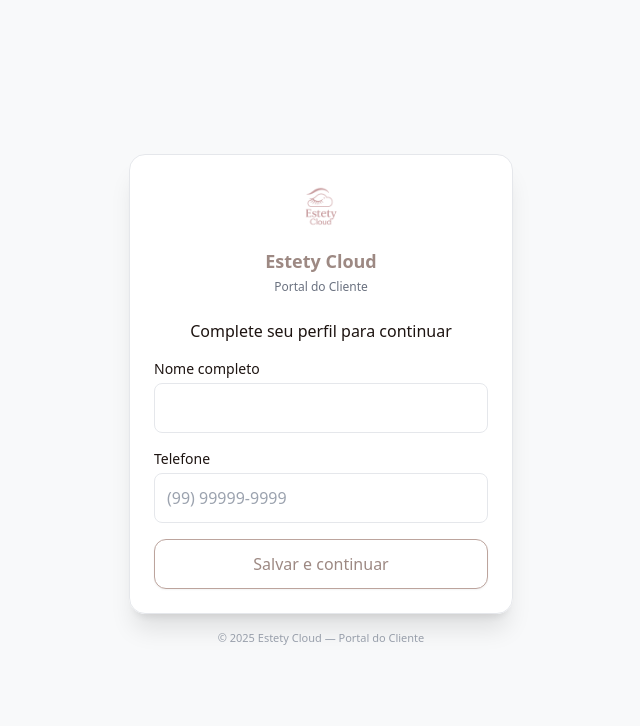
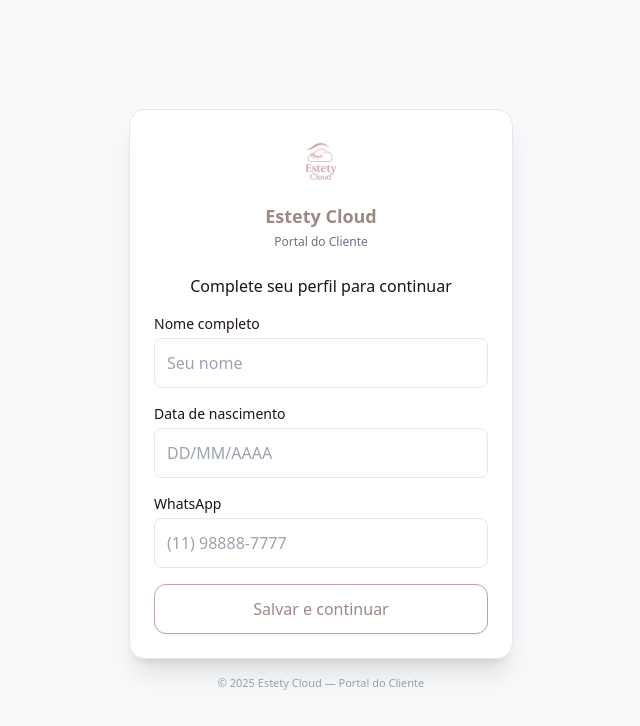
Before and after one commit to italovarzone/estetycloud-portal-cliente-app, a Next.js app: page /1/complete-profile in a window 1280 px wide. Shown: the top 726 px of the page, without its empty margins (319-959 px from the left). Built offline with nearby package versions, Linux system fonts and the light colour scheme; no server answers.

Commit message:
feat: Ajusta o completar dados no registro via google.

```diff
--- a/app/[tenantId]/(public)/complete-profile/page.tsx
+++ b/app/[tenantId]/(public)/complete-profile/page.tsx
@@ -1,51 +1,71 @@
 "use client";
 
-import { useEffect, useState } from "react";
+import { useEffect, useMemo, useState } from "react";
 import { useParams, useRouter } from "next/navigation";
 import Image from "next/image";
 
 const API = (process.env.NEXT_PUBLIC_API_BASE || "http://localhost:10000").replace(/\/$/, "");
+
+// helpers (iguais aos do registro/perfil)
+function onlyDigits(s: string) {
+  return String(s || "").replace(/\D+/g, "");
+}
+function maskPhone(raw: string) {
+  const d = onlyDigits(raw).slice(0, 11);
+  if (d.length <= 10) return d.replace(/(\d{2})(\d{4})(\d{0,4})/, "($1) $2-$3").trim();
+  return d.replace(/(\d{2})(\d{5})(\d{0,4})/, "($1) $2-$3").trim();
+}
+function isValidBirthBR(v?: string) {
+  if (!v) return true; // opcional
+  if (!/^\d{2}\/\d{2}\/\d{4}$/.test(v)) return false;
+  const [dd, mm, yyyy] = v.split("/").map(Number);
+  const dt = new Date(yyyy, mm - 1, dd);
+  return dt.getFullYear() === yyyy && dt.getMonth() === mm - 1 && dt.getDate() === dd;
+}
 
 export default function CompleteProfilePage() {
   const { tenantId } = useParams<{ tenantId: string }>();
   const router = useRouter();
 
   const [name, setName] = useState("");
-  const [phone, setPhone] = useState("");
+  const [birthdate, setBirthdate] = useState("");     // DD/MM/AAAA
+  const [phone, setPhone] = useState("");             // guardamos dígitos; máscara vem do useMemo
+  const phoneMasked = useMemo(() => maskPhone(phone), [phone]);
+
   const [error, setError] = useState("");
   const [loading, setLoading] = useState(false);
   const [checking, setChecking] = useState(true);
 
-  // 1) Ao montar, verifica se o perfil já está completo; se sim, vai pra home
+  // 1) Verifica status e pré-preenche
   useEffect(() => {
     (async () => {
       try {
         const token = localStorage.getItem("clientPortalToken");
         if (!token) throw new Error("Sessão expirada.");
 
-      // 🔑 repare que a URL não usa tenantId na path
+        // status: decide se precisa completar
         const r = await fetch(`${API}/api/client-portal/profile/status`, {
           headers: {
             Authorization: `Bearer ${token}`,
-          "x-tenant-id": String(tenantId || ""), // aqui sim
+            "x-tenant-id": String(tenantId || ""),
           },
           cache: "no-store",
         });
-
         const data = await r.json().catch(() => ({}));
         if (!r.ok) throw new Error(data?.error || "Falha ao consultar perfil.");
 
-      // se já estiver completo, sai da página
         if (data.needsProfile === false) {
-        router.replace(`/${tenantId}/home`); // aqui sim precisa do tenantId
+          router.replace(`/${tenantId}/home`);
           return;
         }
 
-      // pré-preenche se tivermos nome/telefone
-      if (data?.profile) {
-        if (data.profile.name) setName(String(data.profile.name));
-        if (data.profile.phone) setPhone(String(data.profile.phone));
-      }
+        // pré-preenche (se backend retornar)
+        if (data?.profile?.name) setName(String(data.profile.name));
+        if (data?.profile?.phone) setPhone(onlyDigits(String(data.profile.phone)));
+
+        // se você quiser pré-preencher birthdate, pode buscar /me aqui:
+        // const me = await fetch(`${API}/api/client-portal/me`, { headers: { Authorization: `Bearer ${token}`, "x-tenant-id": String(tenantId || "") }});
+        // ... converter YYYY-MM-DD -> DD/MM/AAAA
       } catch (e: any) {
         console.warn("[complete-profile] status check:", e?.message);
       } finally {
@@ -54,14 +74,35 @@
     })();
   }, [tenantId, router]);
 
+  // 2) Submit
   async function handleSubmit(e: React.FormEvent) {
     e.preventDefault();
     setError("");
+
+    // validações (iguais às do registro)
+    if (!String(name).trim()) {
+      setError("Informe seu nome.");
+      return;
+    }
+    if (!isValidBirthBR(birthdate)) {
+      setError("Data de nascimento inválida (use DD/MM/AAAA).");
+      return;
+    }
+    if (onlyDigits(phone).length < 10) {
+      setError("Informe um WhatsApp válido (com DDD).");
+      return;
+    }
 
     try {
       setLoading(true);
       const token = localStorage.getItem("clientPortalToken");
       if (!token) throw new Error("Sessão expirada.");
+
+      const body = {
+        name: String(name).trim(),
+        phone: phoneMasked,          // enviamos já mascarado (o backend grava e também salva phoneDigits)
+        birthdate: birthdate || "",  // DD/MM/AAAA (backend converte para YYYY-MM-DD)
+      };
 
       const r = await fetch(`${API}/api/client-portal/profile/complete`, {
         method: "POST",
@@ -70,13 +111,12 @@
           Authorization: `Bearer ${token}`,
           "x-tenant-id": String(tenantId || ""),
         },
-        body: JSON.stringify({ name: name.trim(), phone: phone.trim() }),
+        body: JSON.stringify(body),
       });
 
       const data = await r.json().catch(() => ({}));
       if (!r.ok) throw new Error(data?.error || "Falha ao completar perfil.");
 
-      // perfil completo -> segue pra home
       router.replace(`/${tenantId}/home`);
     } catch (e: any) {
       setError(e.message || "Erro inesperado.");
@@ -115,27 +155,53 @@
           <h2 className="text-base font-medium mb-4 text-center">Complete seu perfil para continuar</h2>
 
           <form onSubmit={handleSubmit} className="space-y-4">
+            {/* Nome completo (igual ao registro) */}
             <div>
               <label className="block text-sm mb-1">Nome completo</label>
               <input
-                type="text"
-                className="w-full rounded-lg border p-3 outline-none"
-                style={{ borderColor: "#e5e7eb" }}
+                className="w-full rounded-lg border px-3 py-3 outline-none transition focus:ring-2"
+                style={{ borderColor: "#e5e7eb", caretColor: "#9d8983" }}
+                onFocus={(e)=> (e.currentTarget.style.borderColor = "#bca49d")}
+                onBlur={(e)=> (e.currentTarget.style.borderColor = "#e5e7eb")}
+                placeholder="Seu nome"
                 value={name}
-                onChange={(e) => setName(e.target.value)}
-                required
+                onChange={(e)=> setName(e.target.value)}
               />
             </div>
+
+            {/* Data de nascimento (igual ao registro) */}
             <div>
-              <label className="block text-sm mb-1">Telefone</label>
+              <label className="block text-sm mb-1">Data de nascimento</label>
               <input
-                type="tel"
-                placeholder="(99) 99999-9999"
-                className="w-full rounded-lg border p-3 outline-none"
-                style={{ borderColor: "#e5e7eb" }}
-                value={phone}
-                onChange={(e) => setPhone(e.target.value)}
-                required
+                inputMode="numeric"
+                maxLength={10}
+                className="w-full rounded-lg border px-3 py-3 outline-none transition focus:ring-2"
+                style={{ borderColor: "#e5e7eb", caretColor: "#9d8983" }}
+                onFocus={(e)=> (e.currentTarget.style.borderColor = "#bca49d")}
+                onBlur={(e)=> (e.currentTarget.style.borderColor = "#e5e7eb")}
+                placeholder="DD/MM/AAAA"
+                value={birthdate}
+                onChange={(e) => {
+                  let v = e.target.value.replace(/\D+/g, "").slice(0, 8);
+                  if (v.length > 4) v = v.replace(/(\d{2})(\d{2})(\d{0,4})/, "$1/$2/$3");
+                  else if (v.length > 2) v = v.replace(/(\d{2})(\d{0,2})/, "$1/$2");
+                  setBirthdate(v);
+                }}
+              />
+            </div>
+
+            {/* WhatsApp (igual ao registro) */}
+            <div>
+              <label className="block text-sm mb-1">WhatsApp</label>
+              <input
+                inputMode="tel"
+                className="w-full rounded-lg border px-3 py-3 outline-none transition focus:ring-2"
+                style={{ borderColor: "#e5e7eb", caretColor: "#9d8983" }}
+                onFocus={(e)=> (e.currentTarget.style.borderColor = "#bca49d")}
+                onBlur={(e)=> (e.currentTarget.style.borderColor = "#e5e7eb")}
+                placeholder="(11) 98888-7777"
+                value={phoneMasked}
+                onChange={(e)=> setPhone(onlyDigits(e.target.value))}
               />
             </div>
 
```
Lines whose indentation alone changed are shown as unchanged.
